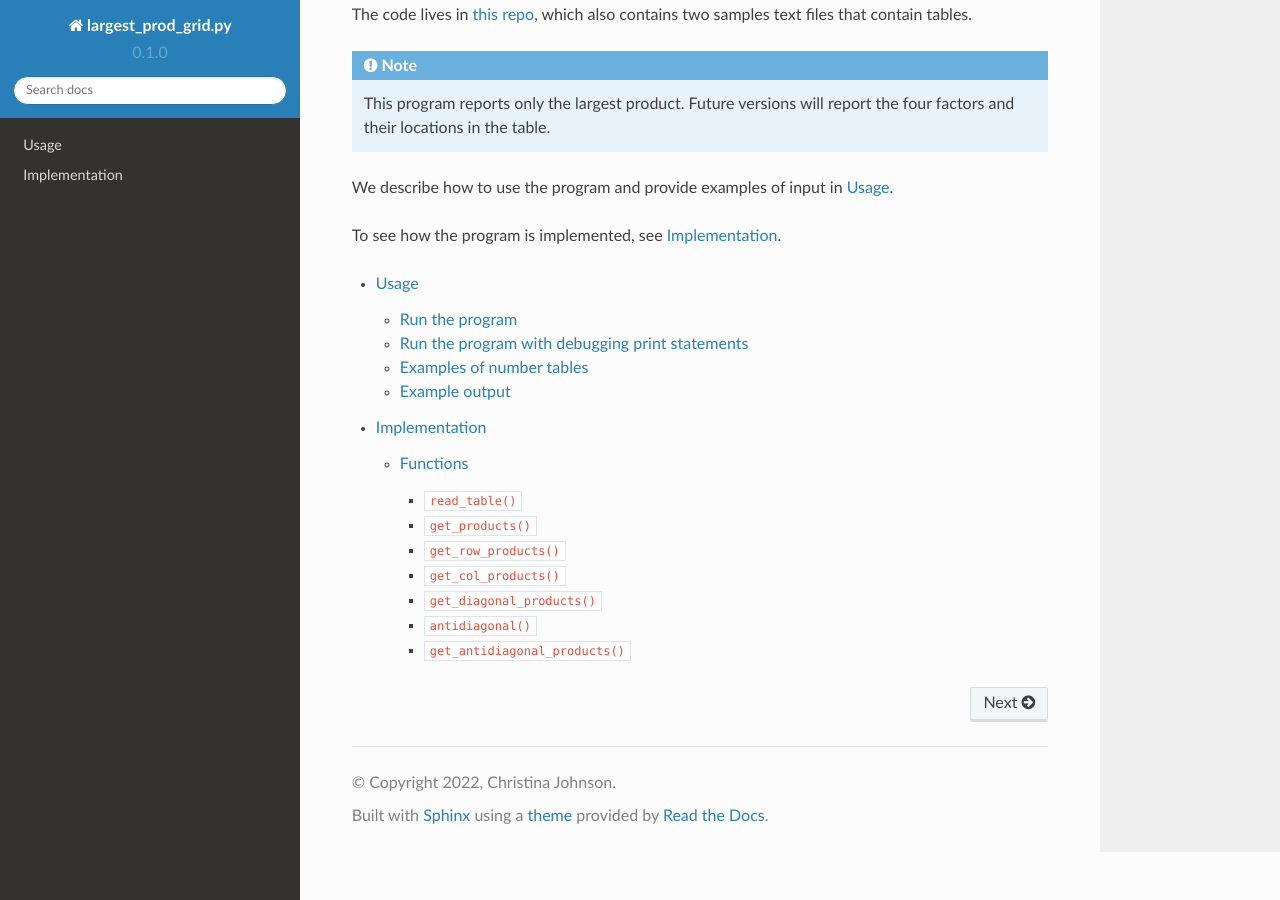
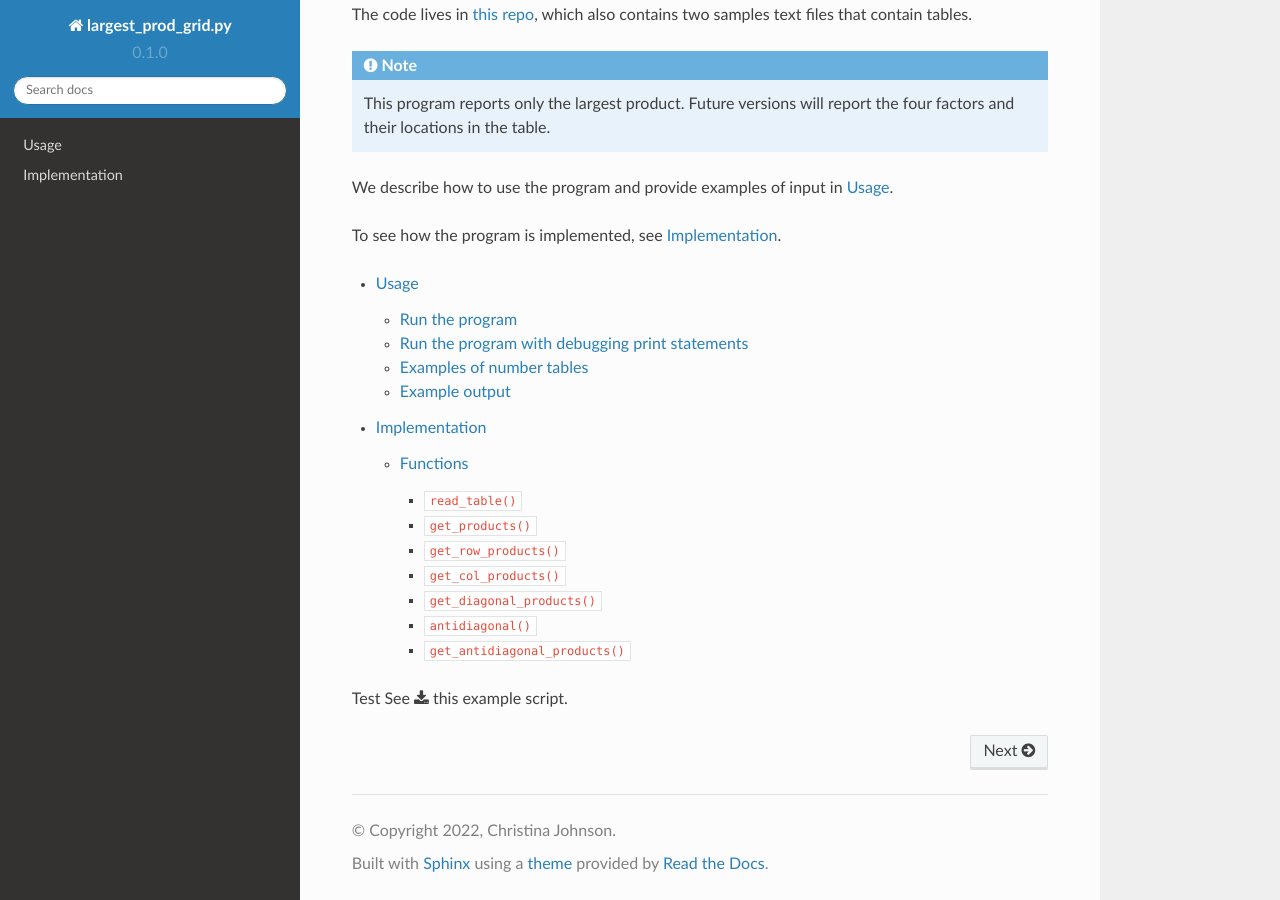
Before and after one commit to XtinaJohnson/largest_prod_grid_docs, a Sphinx documentation site: the page built from docs/source/index.rst, in a window 1280 px wide and 900 px high, scrolled down 835 px. Built offline with Sphinx 7.4.7 and the Read the Docs theme 2.0.0, drawn with Linux system fonts in a browser that asks for light colours.

Commit message:
Test download role

```diff
--- a/docs/source/index.rst
+++ b/docs/source/index.rst
@@ -29,3 +29,7 @@ To see how the program is implemented, see :doc:`impl`.
 
     usage
     impl
+
+
+Test
+See :download:`this example script <../test.txt>`.
```
